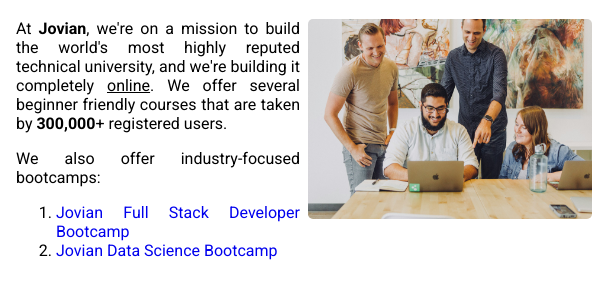
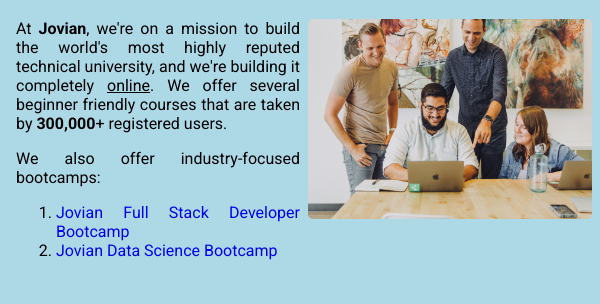
Before and after one commit to victor-tg/jovian-careers-responsive, a plain HTML site: page src/index.html in a window 600 px wide. Shown: the part 382-686 px from the top of the page. Drawn offline with Linux system fonts and the light colour scheme.

Commit message:
Added lightblue to 400px to 600px screen size

```diff
--- a/src/styles.css
+++ b/src/styles.css
@@ -36,6 +36,12 @@
     0 - transparent
     1 - opaque
     0, 0.1, 0.2, 0.4, 0.5, 0.6, 0.7, 0.8, 0.9, 1*/
+}
+
+@media screen and (min-width: 400px) and (max-width: 600px){
+    body {
+        background-color: lightblue;
+    }
 }
 
 h1, h2, h3, h4, h5, h6 {
```
